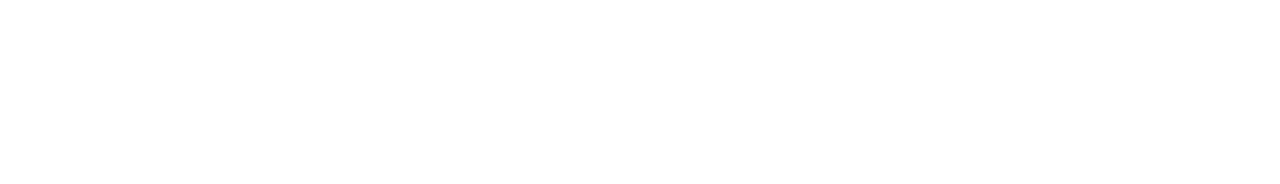
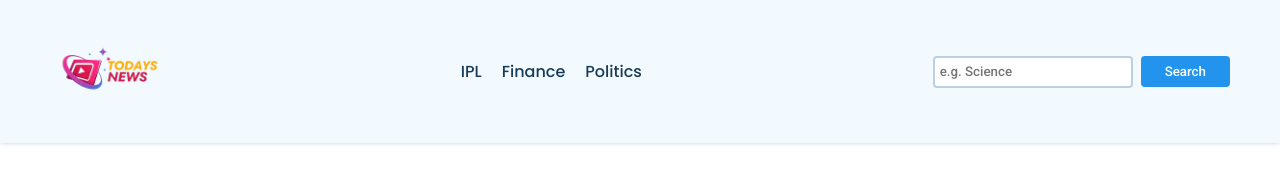
Before and after one commit to aruntutter/news-app, a plain HTML site: page index.html in a window 1280 px wide. Drawn offline with Linux system fonts and the light colour scheme.

Commit message:
navbar created

```diff
--- a/index.html
+++ b/index.html
@@ -16,6 +16,25 @@
 
 <body>
 
+  <nav>
+    <div class="main-nav container flex">
+      <a href="#" class="company-logo">
+        <img src="./images/logo.png" alt="Logo">
+      </a>
+      <div class="nav-links">
+        <ul class="flex">
+          <li class="hover-link nav-item">IPL</li>
+          <li class="hover-link nav-item">Finance</li>
+          <li class="hover-link nav-item">Politics</li>
+        </ul>
+      </div>
+
+      <div class="search-bar flex">
+        <input type="text" class="news-input" placeholder="e.g. Science">
+        <button class="search-button">Search</button>
+      </div>
+    </div>
+  </nav>
 
   <script src="./script.js"></script>
 </body>
--- a/style.css
+++ b/style.css
@@ -1,3 +1,5 @@
+@import url('https://fonts.googleapis.com/css2?family=Poppins:wght@500&family=Roboto:wght@500&display=swap');
+
 *,
 *::before,
 *::after {
@@ -5,3 +7,107 @@
   padding: 0;
   box-sizing: border-box;
 }
+
+:root {
+  --font-one: 'Poppins',
+    sans-serif;
+  --font-two: 'Roboto',
+    sans-serif;
+  --primary-text-clr: #183b56;
+  --secondary-text-clr: #577592;
+  --accent-clr: #2294ed;
+  --accent-dark-clr: #1d69a3;
+}
+
+body {
+  font-family: var(--font-one);
+  color: var(--primary-text-clr);
+}
+
+p {
+  font-family: var(--font-two);
+  color: var(--secondary-text-clr);
+  line-height: 1.4rem;
+}
+
+a {
+  text-decoration: none;
+}
+
+ul {
+  list-style: none;
+}
+
+.flex {
+  display: flex;
+  align-items: center;
+}
+
+.container {
+  max-width: 1180px;
+  margin-inline: auto;
+  overflow: hidden;
+}
+
+nav {
+  background-color: #f3faff;
+  box-shadow: 0 0 4px #bbd0e2;
+  position: fixed;
+  top: 0;
+  z-index: 99;
+  left: 0;
+  right: 0;
+}
+
+.main-nav {
+  justify-content: space-between;
+  padding-block: 8px;
+}
+
+.company-logo img {
+  width: 120px;
+}
+
+.nav-links ul {
+  gap: 20px;
+}
+
+.hover-link {
+  cursor: pointer;
+}
+
+.hover-link:hover {
+  color: var(--secondary-text-clr);
+}
+
+.hover-link:active {
+  color: #FFAB00;
+}
+
+.search-bar {
+  height: 32px;
+  gap: 8px;
+}
+
+.news-input {
+  width: 200px;
+  height: 100%;
+  padding: 12px 5px;
+  border-radius: 4px;
+  border: 2px solid#bbd0e2;
+  font-family: var(--font-two);
+}
+
+.search-button {
+  background-color: var(--accent-clr);
+  color: #fff;
+  padding: 8px 24px;
+  border: none;
+  cursor: pointer;
+  border-radius: 4px;
+  font-family: var(--font-two);
+}
+
+.search-button:hover {
+  background-color: var(--accent-dark-clr);
+}
```
